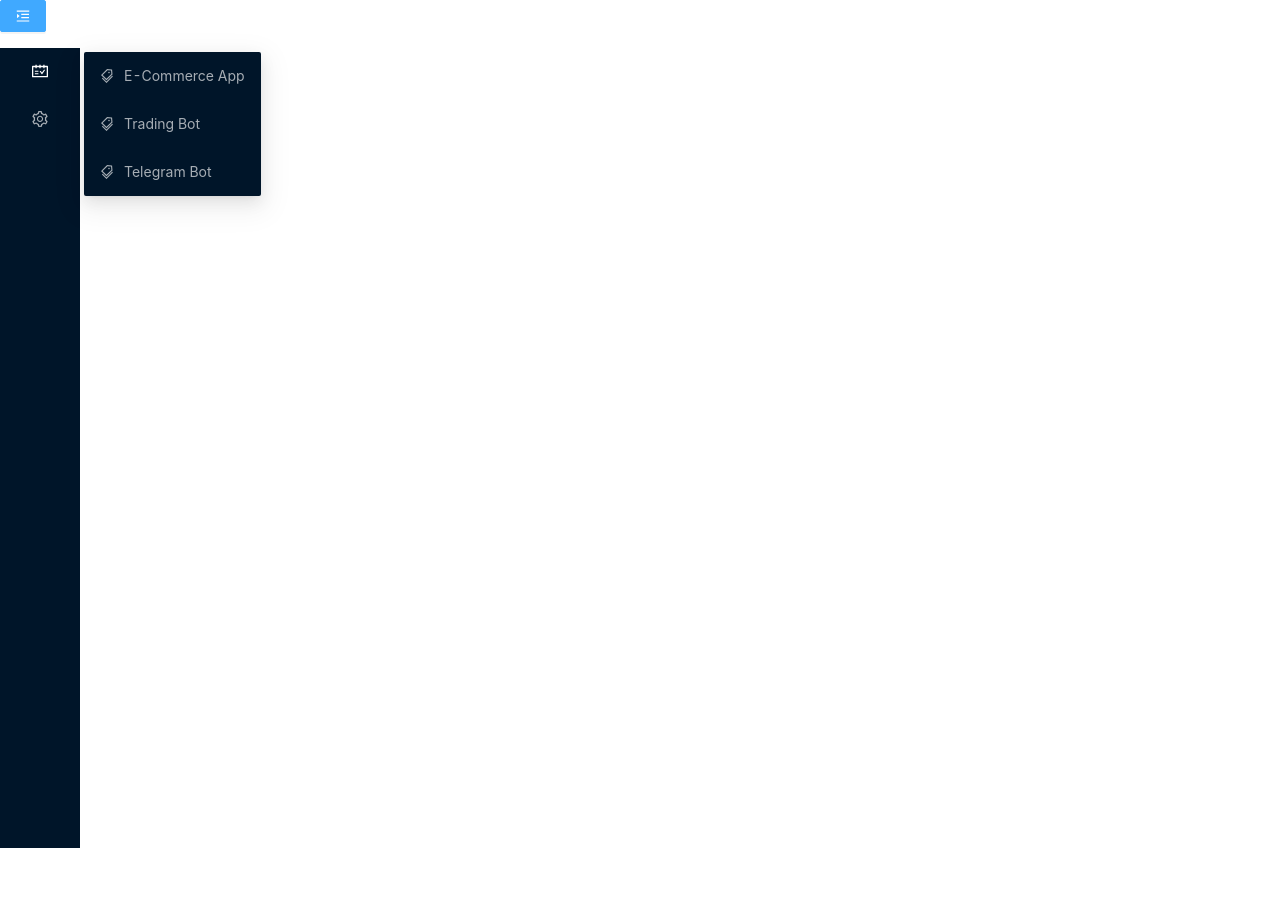
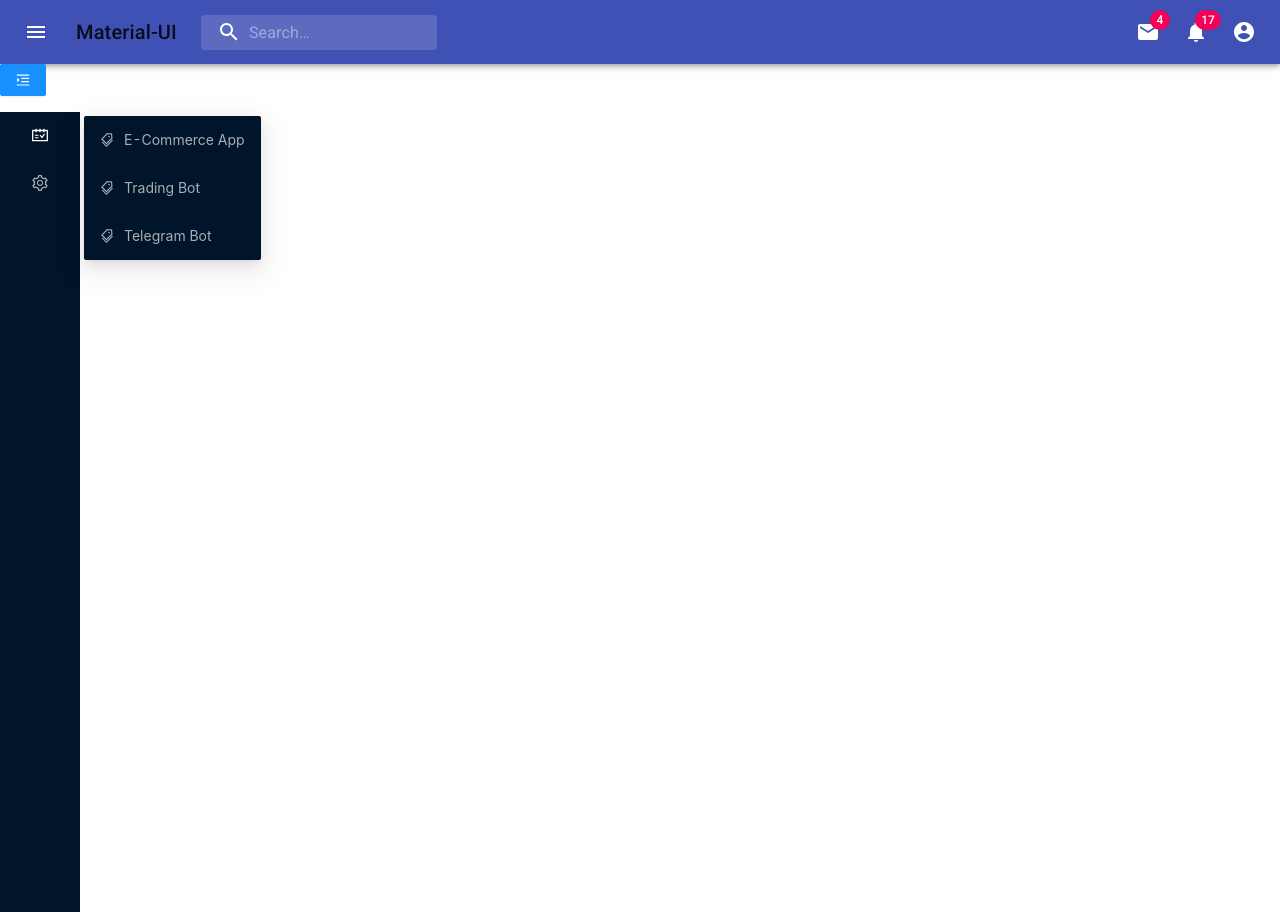
Before and after one commit to Tee-py/ergolista, a React (Create React App) app: page /dashboard in a window 1280 px wide. Before the commit the page ends 848 px from the top, so only its background shows below. Built offline with nearby package versions, Linux system fonts and the light colour scheme.

Commit message:
added appbar

```diff
--- a/package.json
+++ b/package.json
@@ -3,6 +3,8 @@
   "version": "0.1.0",
   "private": true,
   "dependencies": {
+    "@material-ui/core": "^4.11.2",
+    "@material-ui/icons": "^4.11.2",
     "@testing-library/jest-dom": "^5.11.4",
     "@testing-library/react": "^11.1.0",
     "@testing-library/user-event": "^12.1.10",
--- a/public/index.html
+++ b/public/index.html
@@ -15,6 +15,8 @@
       user's mobile device or desktop. See https://developers.google.com/web/fundamentals/web-app-manifest/
     -->
     <link rel="manifest" href="%PUBLIC_URL%/manifest.json" />
+    <link rel="stylesheet" href="https://fonts.googleapis.com/css?family=Roboto:300,400,500,700&display=swap" />
+    <link rel="stylesheet" href="https://fonts.googleapis.com/icon?family=Material+Icons" />
     <!--
       Notice the use of %PUBLIC_URL% in the tags above.
       It will be replaced with the URL of the `public` folder during the build.
--- a/src/Pages/DashBoard/components/nav.js
+++ b/src/Pages/DashBoard/components/nav.js
@@ -1,12 +1,232 @@
-import React from "react";
+import React from 'react';
+import { fade, makeStyles } from '@material-ui/core/styles';
+import AppBar from '@material-ui/core/AppBar';
+import Toolbar from '@material-ui/core/Toolbar';
+import IconButton from '@material-ui/core/IconButton';
+import Typography from '@material-ui/core/Typography';
+import InputBase from '@material-ui/core/InputBase';
+import Badge from '@material-ui/core/Badge';
+import MenuItem from '@material-ui/core/MenuItem';
+import Menu from '@material-ui/core/Menu';
+import MenuIcon from '@material-ui/icons/Menu';
+import SearchIcon from '@material-ui/icons/Search';
+import AccountCircle from '@material-ui/icons/AccountCircle';
+import MailIcon from '@material-ui/icons/Mail';
+import NotificationsIcon from '@material-ui/icons/Notifications';
+import MoreIcon from '@material-ui/icons/MoreVert';
 
+const useStyles = makeStyles((theme) => ({
+  grow: {
+    flexGrow: 1,
+  },
+  menuButton: {
+    marginRight: theme.spacing(2),
+  },
+  title: {
+    display: 'none',
+    [theme.breakpoints.up('sm')]: {
+      display: 'block',
+    },
+  },
+  search: {
+    position: 'relative',
+    borderRadius: theme.shape.borderRadius,
+    backgroundColor: fade(theme.palette.common.white, 0.15),
+    '&:hover': {
+      backgroundColor: fade(theme.palette.common.white, 0.25),
+    },
+    marginRight: theme.spacing(2),
+    marginLeft: 0,
+    width: '100%',
+    [theme.breakpoints.up('sm')]: {
+      marginLeft: theme.spacing(3),
+      width: 'auto',
+    },
+  },
+  searchIcon: {
+    padding: theme.spacing(0, 2),
+    height: '100%',
+    position: 'absolute',
+    pointerEvents: 'none',
+    display: 'flex',
+    alignItems: 'center',
+    justifyContent: 'center',
+  },
+  inputRoot: {
+    color: 'inherit',
+  },
+  inputInput: {
+    padding: theme.spacing(1, 1, 1, 0),
+    // vertical padding + font size from searchIcon
+    paddingLeft: `calc(1em + ${theme.spacing(4)}px)`,
+    transition: theme.transitions.create('width'),
+    width: '100%',
+    [theme.breakpoints.up('md')]: {
+      width: '20ch',
+    },
+  },
+  sectionDesktop: {
+    display: 'none',
+    [theme.breakpoints.up('md')]: {
+      display: 'flex',
+    },
+  },
+  sectionMobile: {
+    display: 'flex',
+    [theme.breakpoints.up('md')]: {
+      display: 'none',
+    },
+  },
+}));
 
-const Nav = () => {
-    return (
-        <div>
-            Hello World
-        </div>
-    )
-};
+export default function NavBar() {
+  const classes = useStyles();
+  const [anchorEl, setAnchorEl] = React.useState(null);
+  const [mobileMoreAnchorEl, setMobileMoreAnchorEl] = React.useState(null);
 
-export default Nav;
+  const isMenuOpen = Boolean(anchorEl);
+  const isMobileMenuOpen = Boolean(mobileMoreAnchorEl);
+
+  const handleProfileMenuOpen = (event) => {
+    setAnchorEl(event.currentTarget);
+  };
+
+  const handleMobileMenuClose = () => {
+    setMobileMoreAnchorEl(null);
+  };
+
+  const handleMenuClose = () => {
+    setAnchorEl(null);
+    handleMobileMenuClose();
+  };
+
+  const handleMobileMenuOpen = (event) => {
+    setMobileMoreAnchorEl(event.currentTarget);
+  };
+
+  const menuId = 'primary-search-account-menu';
+  const renderMenu = (
+    <Menu
+      anchorEl={anchorEl}
+      anchorOrigin={{ vertical: 'top', horizontal: 'right' }}
+      id={menuId}
+      keepMounted
+      transformOrigin={{ vertical: 'top', horizontal: 'right' }}
+      open={isMenuOpen}
+      onClose={handleMenuClose}
+    >
+      <MenuItem onClick={handleMenuClose}>Profile</MenuItem>
+      <MenuItem onClick={handleMenuClose}>My account</MenuItem>
+    </Menu>
+  );
+
+  const mobileMenuId = 'primary-search-account-menu-mobile';
+  const renderMobileMenu = (
+    <Menu
+      anchorEl={mobileMoreAnchorEl}
+      anchorOrigin={{ vertical: 'top', horizontal: 'right' }}
+      id={mobileMenuId}
+      keepMounted
+      transformOrigin={{ vertical: 'top', horizontal: 'right' }}
+      open={isMobileMenuOpen}
+      onClose={handleMobileMenuClose}
+    >
+      <MenuItem>
+        <IconButton aria-label="show 4 new mails" color="inherit">
+          <Badge badgeContent={4} color="secondary">
+            <MailIcon />
+          </Badge>
+        </IconButton>
+        <p>Messages</p>
+      </MenuItem>
+      <MenuItem>
+        <IconButton aria-label="show 11 new notifications" color="inherit">
+          <Badge badgeContent={11} color="secondary">
+            <NotificationsIcon />
+          </Badge>
+        </IconButton>
+        <p>Notifications</p>
+      </MenuItem>
+      <MenuItem onClick={handleProfileMenuOpen}>
+        <IconButton
+          aria-label="account of current user"
+          aria-controls="primary-search-account-menu"
+          aria-haspopup="true"
+          color="inherit"
+        >
+          <AccountCircle />
+        </IconButton>
+        <p>Profile</p>
+      </MenuItem>
+    </Menu>
+  );
+
+  return (
+    <div className={classes.grow}>
+      <AppBar position="static">
+        <Toolbar>
+          <IconButton
+            edge="start"
+            className={classes.menuButton}
+            color="inherit"
+            aria-label="open drawer"
+          >
+            <MenuIcon />
+          </IconButton>
+          <Typography className={classes.title} variant="h6" noWrap>
+            Material-UI
+          </Typography>
+          <div className={classes.search}>
+            <div className={classes.searchIcon}>
+              <SearchIcon />
+            </div>
+            <InputBase
+              placeholder="Search…"
+              classes={{
+                root: classes.inputRoot,
+                input: classes.inputInput,
+              }}
+              inputProps={{ 'aria-label': 'search' }}
+            />
+          </div>
+          <div className={classes.grow} />
+          <div className={classes.sectionDesktop}>
+            <IconButton aria-label="show 4 new mails" color="inherit">
+              <Badge badgeContent={4} color="secondary">
+                <MailIcon />
+              </Badge>
+            </IconButton>
+            <IconButton aria-label="show 17 new notifications" color="inherit">
+              <Badge badgeContent={17} color="secondary">
+                <NotificationsIcon />
+              </Badge>
+            </IconButton>
+            <IconButton
+              edge="end"
+              aria-label="account of current user"
+              aria-controls={menuId}
+              aria-haspopup="true"
+              onClick={handleProfileMenuOpen}
+              color="inherit"
+            >
+              <AccountCircle />
+            </IconButton>
+          </div>
+          <div className={classes.sectionMobile}>
+            <IconButton
+              aria-label="show more"
+              aria-controls={mobileMenuId}
+              aria-haspopup="true"
+              onClick={handleMobileMenuOpen}
+              color="inherit"
+            >
+              <MoreIcon />
+            </IconButton>
+          </div>
+        </Toolbar>
+      </AppBar>
+      {renderMobileMenu}
+      {renderMenu}
+    </div>
+  );
+}
--- a/src/Pages/DashBoard/index.js
+++ b/src/Pages/DashBoard/index.js
@@ -1,5 +1,5 @@
 import React, { useState } from "react";
-import Nav from "./components/nav";
+import NavBar from "./components/nav";
 import SideMenu from "./components/sidemenu";
 import { Menu } from 'antd';
 import { AppstoreOutlined, MailOutlined, SettingOutlined } from '@ant-design/icons';
@@ -16,6 +16,7 @@
 
     return (
         <>
+            <NavBar />
             <SideMenu />
         </>
     )
```
Also changed, not shown: 2 other files (tests, documents, lock files or other folders).
